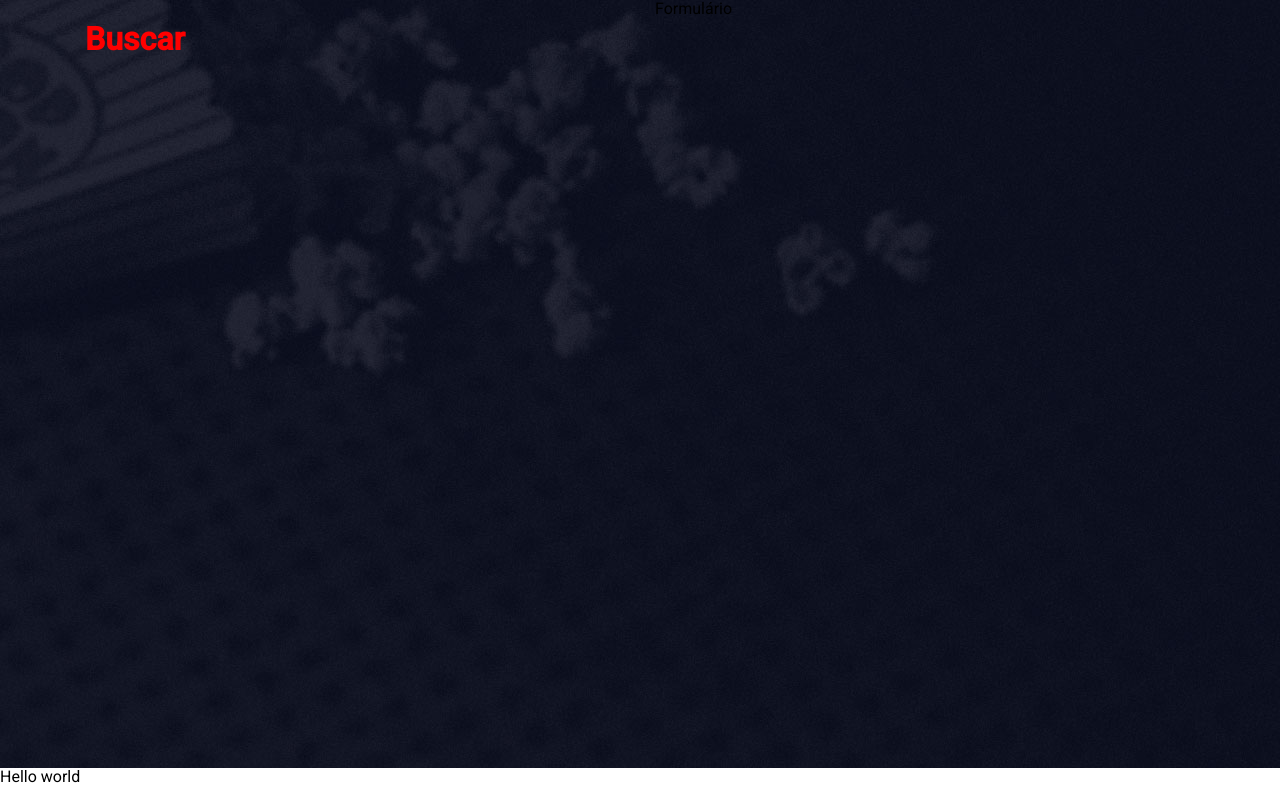
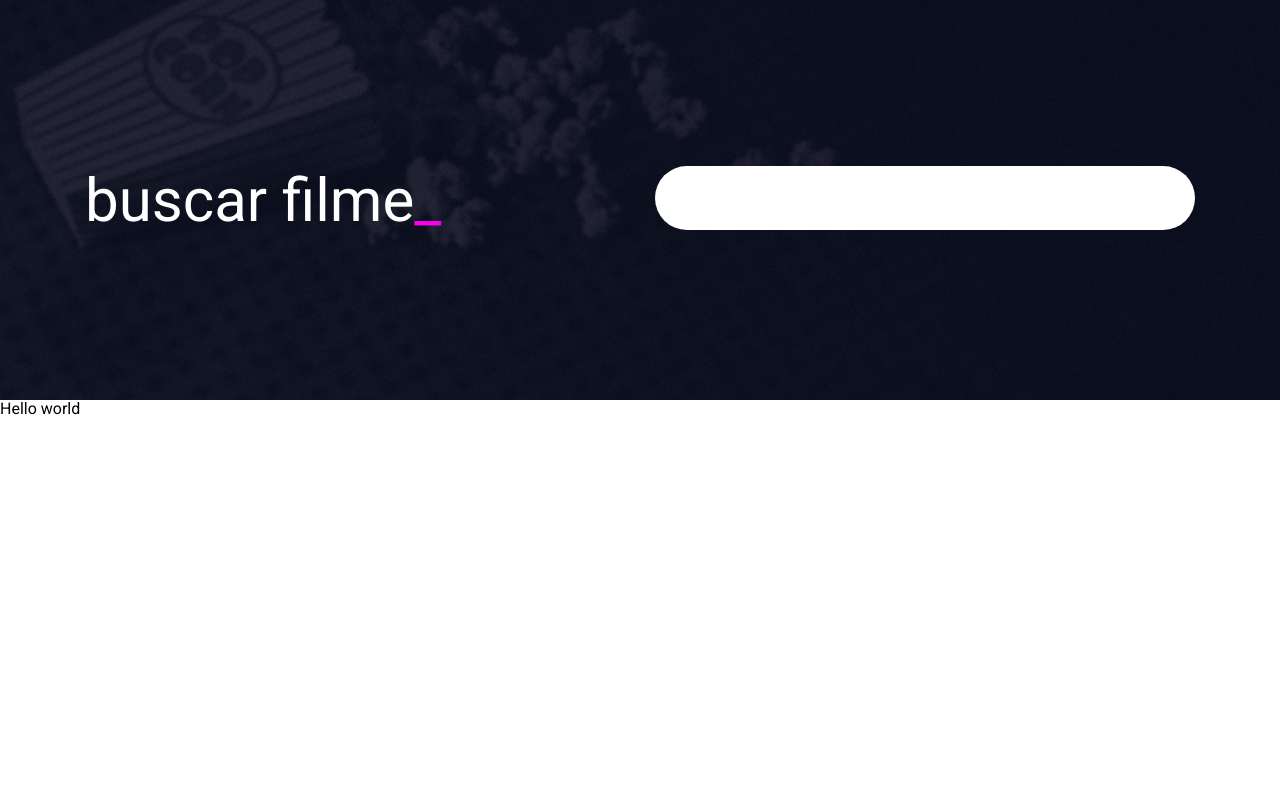
Before and after one commit to jeanfs/movie-search, a React (Create React App) app: page / in a window 1280 px wide. Built offline with nearby package versions, Linux system fonts and the light colour scheme.

Commit message:
Styled search form

```diff
--- a/src/components/SearchForm/index.js
+++ b/src/components/SearchForm/index.js
@@ -1,10 +1,14 @@
 import React, { Component } from 'react'
 //import Api from '../../api';
+
+import Input from './styles'
 
 class SearchForm extends Component {
   render() {
     return(
-      <div>Formulário</div>
+      <div>
+        <Input />
+      </div>
     );
   }
 }
--- a/src/components/SearchForm/styles.js
+++ b/src/components/SearchForm/styles.js
@@ -0,0 +1,22 @@
+import styled from 'styled-components'
+
+/**
+ * Input
+ */
+export const Input = styled.input`
+  display: block;
+  width: 100%;
+  height: 64px;
+  padding: 0 30px;
+  font-size: 18px;
+  font-weight: 400;
+  line-height: 1.5;
+  color: #353535;
+  background-color: #fff;
+  background-clip: padding-box;
+  border: none;
+  border-radius: 8rem;
+  transition: border-color .15s ease-in-out,box-shadow .15s ease-in-out;
+`;
+
+export default Input;
--- a/src/components/SiteHeader/index.js
+++ b/src/components/SiteHeader/index.js
@@ -16,7 +16,7 @@ class SiteHeader extends Component {
         <Container>
           <Row>
             <Col lg='6'>
-              <Title>Buscar</Title>
+              <Title>buscar filme</Title>
             </Col>
             <Col lg='6'>
               <SearchForm />
--- a/src/components/SiteHeader/styles.js
+++ b/src/components/SiteHeader/styles.js
@@ -8,14 +8,24 @@ import headerBg from './images/bg.jpg'
  */
 export const Wrapper = styled.header`
   display: flex;
-  height: 768px;
-  background: url(${headerBg}) no-repeat center;
+  height: 400px;
+  align-items: center;
+  background: url(${headerBg}) no-repeat top;
   background-size: cover;
+  color: #fff;
 `;
 
 /**
  * Title
  */
 export const Title = styled.h1`
-  color: #f00
+  font-size: 60px;
+  font-weight: 400;
+  color: inherit;
+  margin: 0;
+
+  &:after {
+    content: "_";
+    color: #f700ee;
+  }
 `;
```
